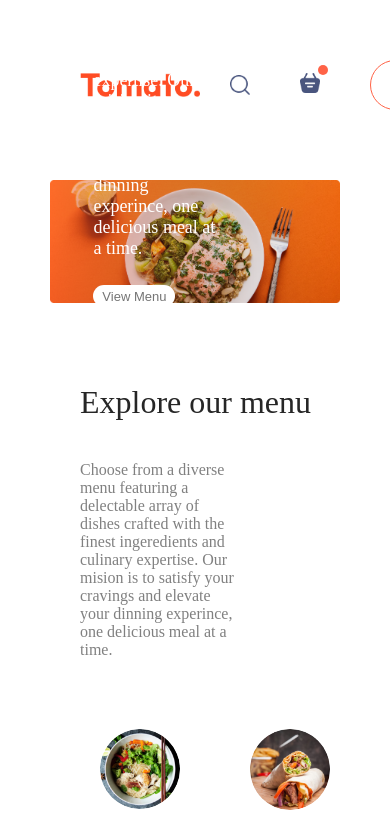
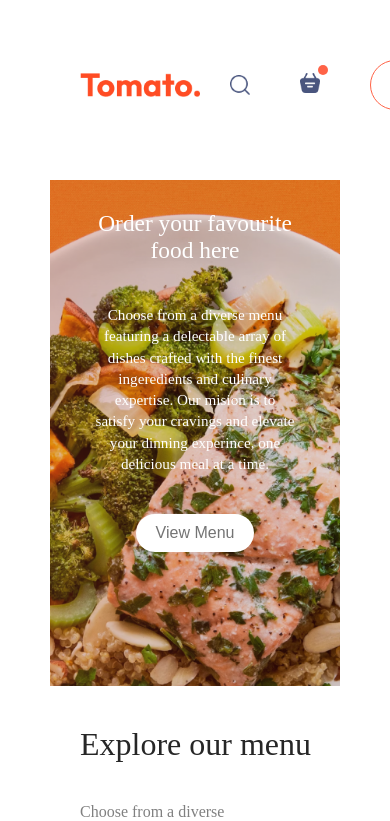
Before and after one commit to MweleCarol/Food-Delivery-App, a React (Vite) app: page / in a window 390 px wide. Shown: the top 821 px of the page. Built offline with nearby package versions, Linux system fonts and the light colour scheme.

Commit message:
Few Changes to the interactiveness

```diff
--- a/src/App.jsx
+++ b/src/App.jsx
@@ -1,5 +1,5 @@
 import React from "react";
-import Navbar from "./components/Navbar/Navbar";
+import Navbar from "./Components/Navbar/Navbar";
 import { Routes, Route } from "react-router-dom";
 import Home from "./pages/Home/Home";
 import Cart from "./pages/Cart/Cart";
--- a/src/Components/Footer/Footer.css
+++ b/src/Components/Footer/Footer.css
@@ -1,4 +1,4 @@
-.footer{
+.footer {
     color: #d9d9d9;
     background-color: #323232;
     display: flex;
@@ -9,34 +9,72 @@
     padding-top: 80px;
     margin-top: 100px;
 }
-.footer-content{
+
+.footer-content {
     width: 100%;
     display: grid;
     grid-template-columns: 2fr 1fr 1fr;
     gap: 80px;
 }
-.footer-content-left,.footer-content-center,.footer-content-right{
+
+.footer-content-left,
+.footer-content-center,
+.footer-content-right {
     display: flex;
     flex-direction: column;
     align-items: start;
     gap: 10px;
 }
-.footer-content-left li,.footer-content-center li,.footer-content-right li{
-  list-style: none;
-  margin-bottom: 10px;
-  cursor: pointer;
+
+.footer-content-left li,
+.footer-content-center li,
+.footer-content-right li {
+    list-style: none;
+    margin-bottom: 10px;
+    cursor: pointer;
 }
-.footer-content-center h2,.footer-content-right h2{
-   color: white;
+
+.footer-content-center h2,
+.footer-content-right h2 {
+    color: white;
 }
-.footer-social-icons img{
+
+.footer-social-icons img {
     width: 40px;
     margin-right: 15px;
 }
-.footer hr{
+
+.footer hr {
     width: 100%;
     height: 2px;
     margin: 20px 0;
     background-color: grey;
     border: none;
 }
+
+/* ✅ MOBILE RESPONSIVENESS */
+@media (max-width: 768px) {
+    .footer-content {
+        display: flex; /* Switch from grid to flex */
+        flex-direction: column;
+        align-items: center;
+        gap: 40px;
+    }
+
+    .footer-content-left,
+    .footer-content-center,
+    .footer-content-right {
+        align-items: center; /* Center each section */
+        text-align: center;
+    }
+
+    .footer-social-icons img {
+        width: 35px; /* Slightly smaller for mobile */
+        margin-right: 10px;
+    }
+
+    .footer {
+        padding: 20px 5vw;
+        gap: 30px;
+    }
+}
--- a/src/Components/Header/Header.css
+++ b/src/Components/Header/Header.css
@@ -1,11 +1,12 @@
-.header{
+.header {
     height: 42vw;
     margin: 30px auto;
-    background: url('/header_img.png') no-repeat;
-    background-size: contain;
+    background: url('/header_img.png') no-repeat center center;
+    background-size: cover; /* Fill the entire header */
     position: relative;
 }
-.header-contents{
+
+.header-contents {
     position: absolute;
     display: flex;
     flex-direction: column;
@@ -16,16 +17,20 @@
     left: 6vw;
     animation: fadeIn 3s;
 }
-.header-contents h2{
+
+.header-contents h2 {
     font-weight: 500;
     color: white;
     font-size: max(4.5vw, 22px);
 }
-.header-contents p{
+
+.header-contents p {
     color: white;
-    font-size: 18px;
+    font-size: 1rem; /* scalable size */
+    line-height: 1.4; /* improved readability */
 }
-.header-contents button{
+
+.header-contents button {
     border: none;
     color: #747474;
     font-weight: 500;
@@ -33,4 +38,41 @@
     background-color: white;
     font-size: max(1.2vw, 13px);
     border-radius: 50px;
+    cursor: pointer; /* UX improvement */
+    transition: all 0.3s ease; /* Smooth hover effect */
 }
+
+.header-contents button:hover {
+    background-color: #f0f0f0;
+}
+
+/* MOBILE RESPONSIVENESS */
+@media (max-width: 768px) {
+    .header {
+        height: 60vh; /* More vertical space for mobile */
+        background-position: center;
+    }
+
+    .header-contents {
+        position: static; /* Remove absolute positioning to allow stacking */
+        max-width: 90%;
+        margin: 0 auto;
+        padding: 20px;
+        align-items: center; /* Center text on small screens */
+        text-align: center;
+        gap: 20px;
+    }
+
+    .header-contents h2 {
+        font-size: 6vw; /* Bigger font for mobile */
+    }
+
+    .header-contents p {
+        font-size: 0.95rem;
+    }
+
+    .header-contents button {
+        padding: 10px 20px;
+        font-size: 1rem;
+    }
+}
--- a/src/assets/assets.js
+++ b/src/assets/assets.js
@@ -60,6 +60,7 @@ import bag_icon from './bag_icon.png'
 import logout_icon from './logout_icon.png'
 import parcel_icon from './parcel_icon.png'
 
+
 export const assets = {
     logo,
     basket_icon,
@@ -79,7 +80,8 @@ export const assets = {
     profile_icon,
     logout_icon,
     bag_icon,
-    parcel_icon
+    parcel_icon,
+
 }
 
 export const menu_list = [
```
Also changed, not shown: src/assets/hamburger-menu.png (added). Lines whose indentation alone changed are shown as unchanged.
